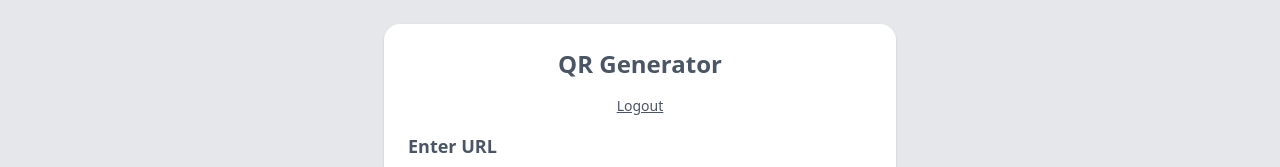
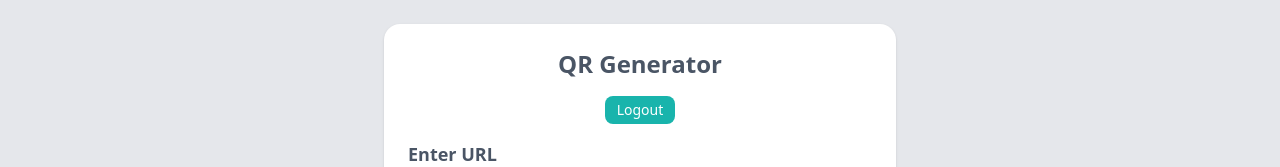
Before and after one commit to TeerapatAnanpaisansin/qr_generate, a Vue app in the folder frontend/: page /qr in a window 1280 px wide. Shown: the top 167 px of the page. Built offline with nearby package versions, Linux system fonts and the light colour scheme; no server answers; sample sign-in values are in the browser's storage.

Commit message:
Adjust logout button

```diff
--- a/frontend/src/pages/Qr.vue
+++ b/frontend/src/pages/Qr.vue
@@ -4,7 +4,7 @@
     <div class="mx-auto w-full max-w-lg rounded-2xl bg-white p-6 shadow">
       <h2 class="mb-4 text-center text-2xl font-bold text-gray-600">QR Generator</h2>
       <div class="mb-4 flex items-center justify-center">
-        <button @click="doLogout" class="text-sm text-gray-600 hover:text-gray-900 underline">
+        <button @click="doLogout" class="text-sm bg-[#19B4AC] hover:bg-[#139690] text-white px-3 py-1 rounded-lg w-full sm:w-auto">
           Logout
         </button>
       </div>
```
